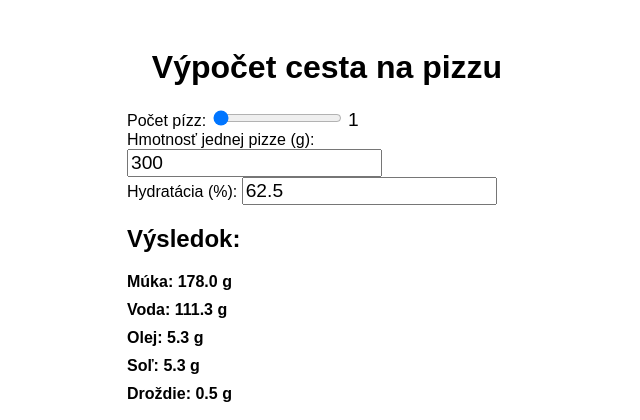
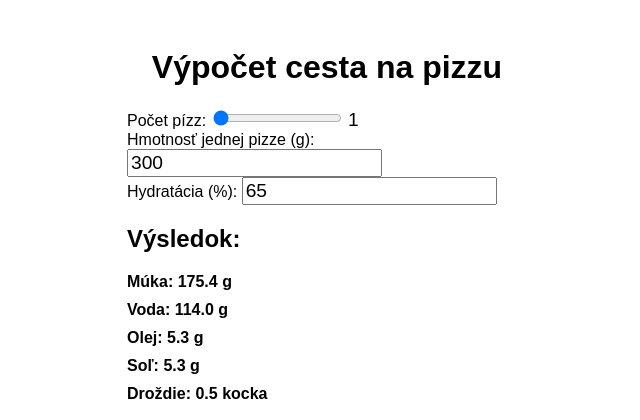
Before and after one commit to michal-gmail/pizzaCalc, a plain HTML site: page index.html in a window 1280 px wide. Shown: the top 420 px of the page, 313-953 px from the left. Drawn offline with Linux system fonts and the light colour scheme.

Commit message:
Update index.html

```diff
--- a/index.html
+++ b/index.html
@@ -44,7 +44,7 @@
     document.getElementById("water").innerText = water.toFixed(1) + " g";
     document.getElementById("oil").innerText = oil.toFixed(1) + " g";
     document.getElementById("salt").innerText = salt.toFixed(1) + " g";
-    document.getElementById("yeast").innerText = yeast.toFixed(1) + " g";
+    document.getElementById("yeast").innerText = yeast.toFixed(1) + " kocka";
 }
 
     </script>
@@ -62,7 +62,7 @@
         <br>
 
         <label>Hydratácia (%):</label>
-        <input type="number" id="hydration" value="62.5" oninput="calculate()">
+        <input type="number" id="hydration" value="65" oninput="calculate()">
         <br>
 
         <h2>Výsledok:</h2>
```
